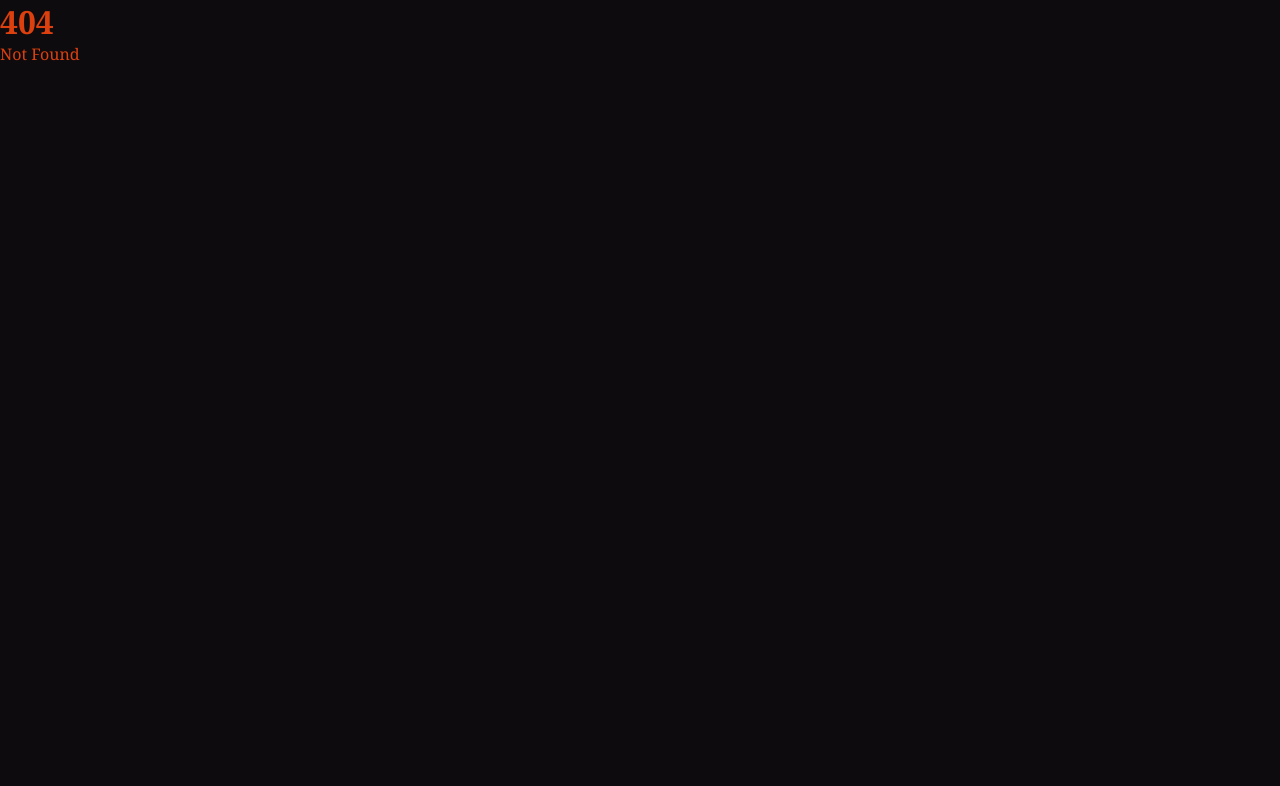
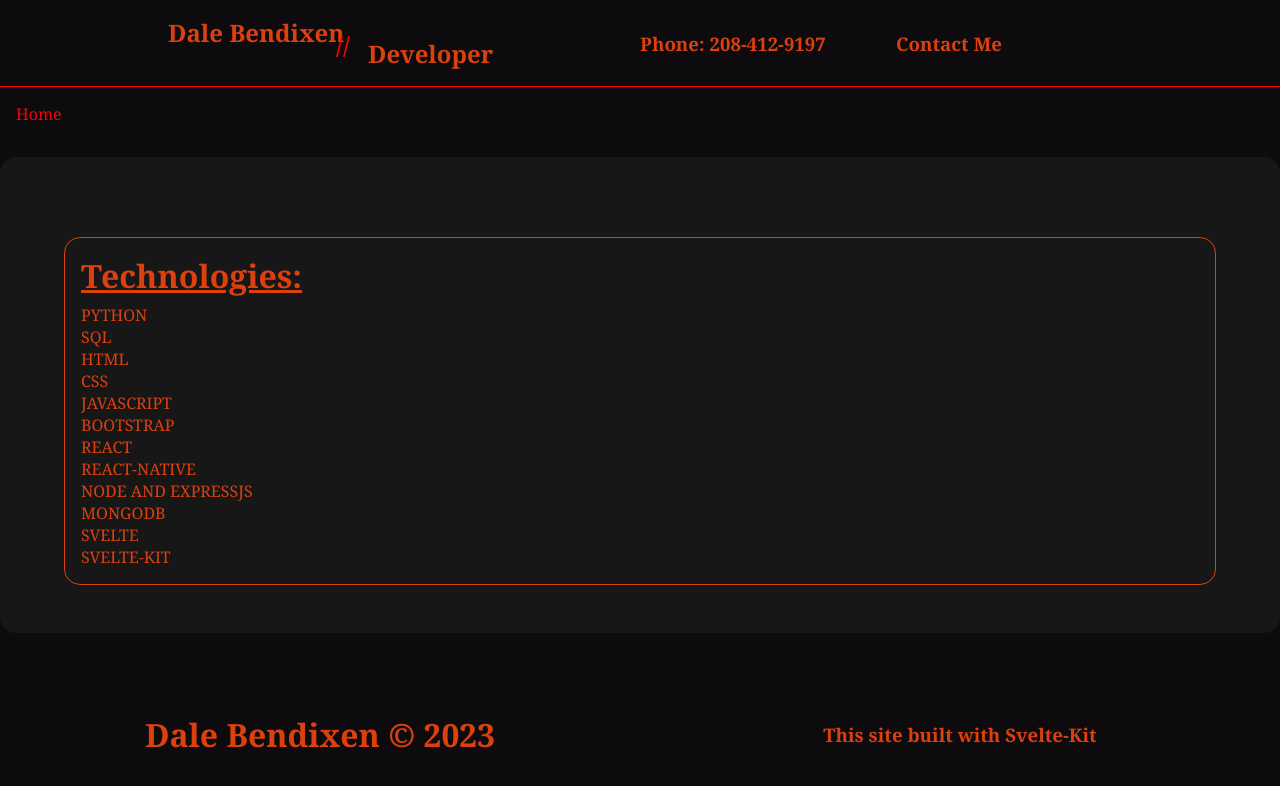
Before and after one commit to Irond76/dale-sveltekit-site, a SvelteKit app: page /tech in a window 1280 px wide. Before the commit this address had no page. Shown: the top 786 px of the page. Built offline with nearby package versions, Linux system fonts and the light colour scheme.

Commit message:
finished skills page

```diff
--- a/src/components/SkillsComponent.svelte
+++ b/src/components/SkillsComponent.svelte
@@ -1,7 +1,7 @@
-<a href="/skills">
+<a href="/tech">
 	<div class="skills-container">
 		<div class="skills-title">
-			<h2>Skills</h2>
+			<h2>Tech</h2>
 		</div>
 		<div class="icon-title">
 			<i class="fa-solid fa-gears" />
--- a/src/routes/home/+page.svelte
+++ b/src/routes/home/+page.svelte
@@ -1,5 +1,4 @@
 <script>
-	import Dale from '../../components/Dale.svelte';
 	import SkillsComponent from '../../components/SkillsComponent.svelte';
 	import EducationComponent from '../../components/EducationComponent.svelte';
 	import { fade } from 'svelte/transition';
--- /dev/null
+++ b/src/routes/tech/+layout.svelte
@@ -0,0 +1,8 @@
+<script>
+	import Dale from '../../components/Dale.svelte';
+	import Footer from '../../components/Footer.svelte';
+</script>
+
+<Dale />
+<slot />
+<Footer />
--- /dev/null
+++ b/src/routes/tech/+page.svelte
@@ -0,0 +1,64 @@
+<script>
+	import { fade } from 'svelte/transition';
+</script>
+
+<div class="back">
+	<a href="/home">Home</a>
+</div>
+<div class="wrapper">
+	<div class="container" in:fade={{ delay: 300, duration: 1000 }}>
+		<div>
+			<h1 class="title">Technologies:</h1>
+		</div>
+		<div>
+			<p>PYTHON</p>
+			<p>SQL</p>
+			<p>HTML</p>
+			<p>CSS</p>
+			<p>JAVASCRIPT</p>
+			<p>BOOTSTRAP</p>
+			<p>REACT</p>
+			<p>REACT-NATIVE</p>
+			<p>NODE AND EXPRESSJS</p>
+			<p>MONGODB</p>
+			<p>SVELTE</p>
+			<p>SVELTE-KIT</p>
+		</div>
+	</div>
+</div>
+
+<style>
+	.wrapper {
+		background-color: rgba(50, 50, 50, 0.3);
+		border-radius: 1em;
+		padding: 1em;
+		width: 100dvw;
+		margin: 2em 0 5em 0;
+	}
+	.container {
+		margin: 4em auto 2em auto;
+		border: 1px solid #dc400f;
+		border-radius: 1em;
+		padding: 1em;
+		width: 90dvw;
+	}
+	.title {
+		text-decoration: underline;
+		margin-bottom: 0.2em;
+	}
+	a {
+		color: #fff;
+		text-decoration: none;
+		cursor: pointer;
+	}
+	a:hover {
+		color: #fff;
+	}
+	.back {
+		margin: 1em 0 0 1em;
+	}
+	a {
+		text-decoration: none;
+		color: red;
+	}
+</style>
```
